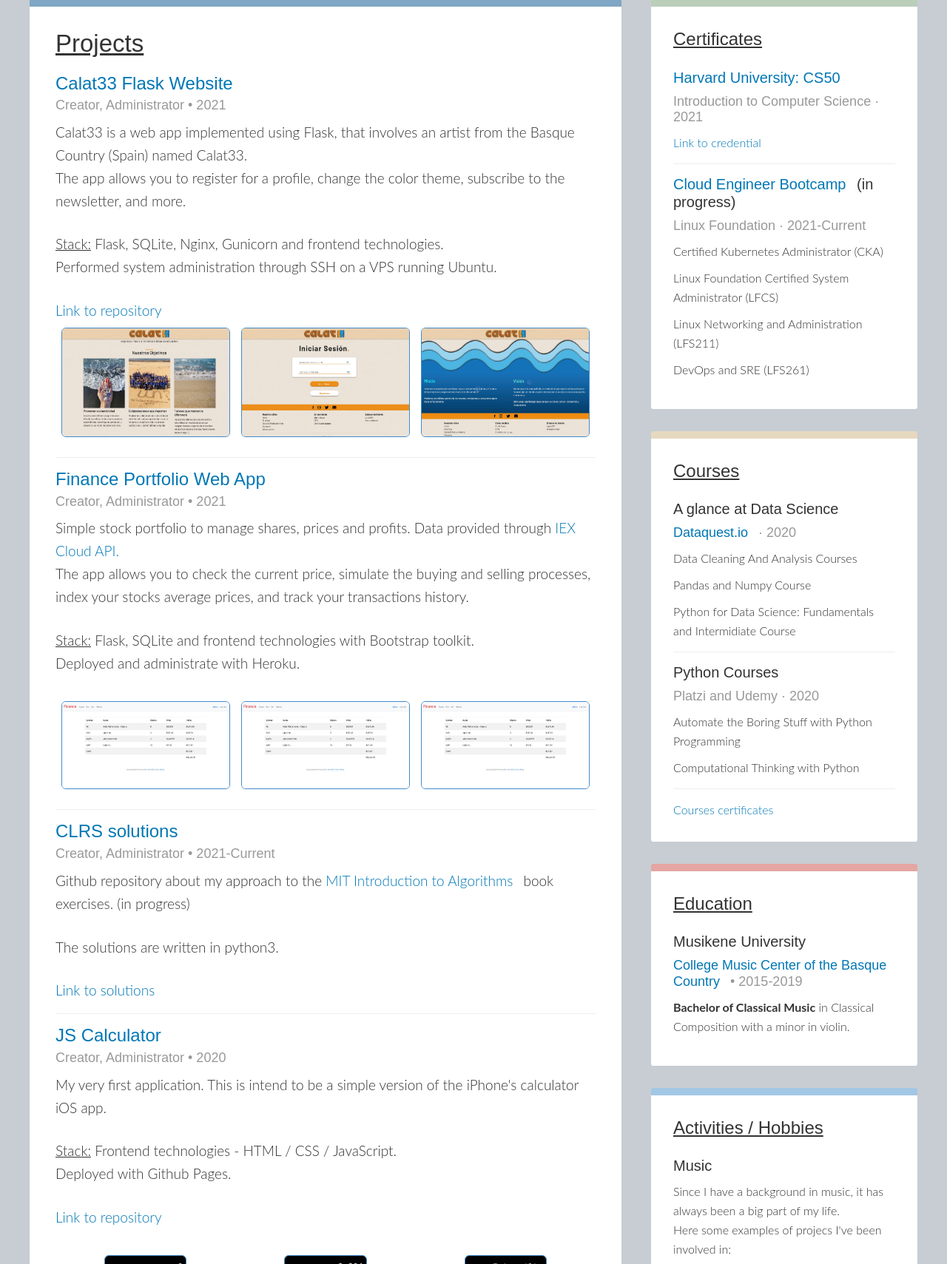
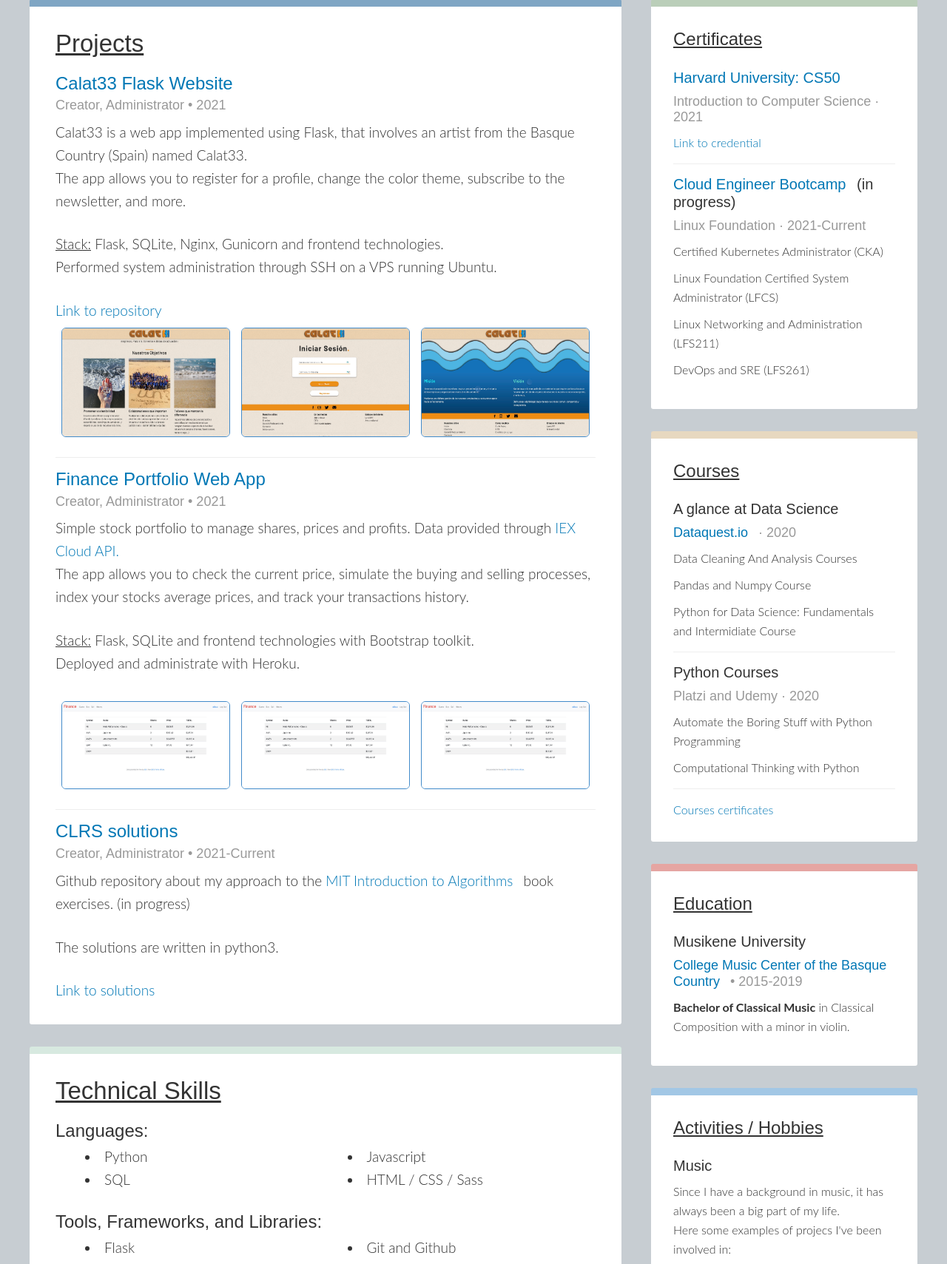
Before and after one commit to viodid/personal-portfolio, a Flask app: page / in a window 1280 px wide. Shown: the part 259-1968 px from the top of the page at 74% size. Run offline with Flask 2, Linux system fonts and the light colour scheme; some libraries are stand-ins or nearby versions.

Commit message:
remove calculator

```diff
--- a/app/templates/index.html
+++ b/app/templates/index.html
@@ -139,25 +139,6 @@
                     </div>
                     -->
                 </div>
-                <hr>
-                <div itemprop="text">
-                    <h3><a href="https://viodid.github.io/calculator/" target="_blank">JS Calculator</a></h3>
-                    <h4>Creator, Administrator • 2020</h4>
-                    <p>My very first application. This is intend to be a simple version of the iPhone's calculator iOS app.</p>
-                    <p><u>Stack:</u> Frontend technologies - HTML / CSS / JavaScript.<br>Deployed with Github Pages.</p>
-                    <p><a href="https://github.com/viodid/calculator" target="_blank">Link to repository</a></p>
-                    <div class="images-container">
-                        <a href="static/images/calculator1.jpg" class="img-group4" title="">
-                            <img src="static/images/calculator1.jpg" alt="calculator">
-                        </a>
-                        <a href="static/images/calculator2.jpg" class="img-group4" title="">
-                            <img src="static/images/calculator2.jpg" alt="calculator">
-                        </a>
-                        <a href="static/images/calculator3.jpg" class="img-group4" title="">
-                            <img src="static/images/calculator3.jpg" alt="calculator">
-                        </a>
-                    </div>
-                </div>
             </article>
             <article class="page-skills">
                 <header itemprop="headline">
```
